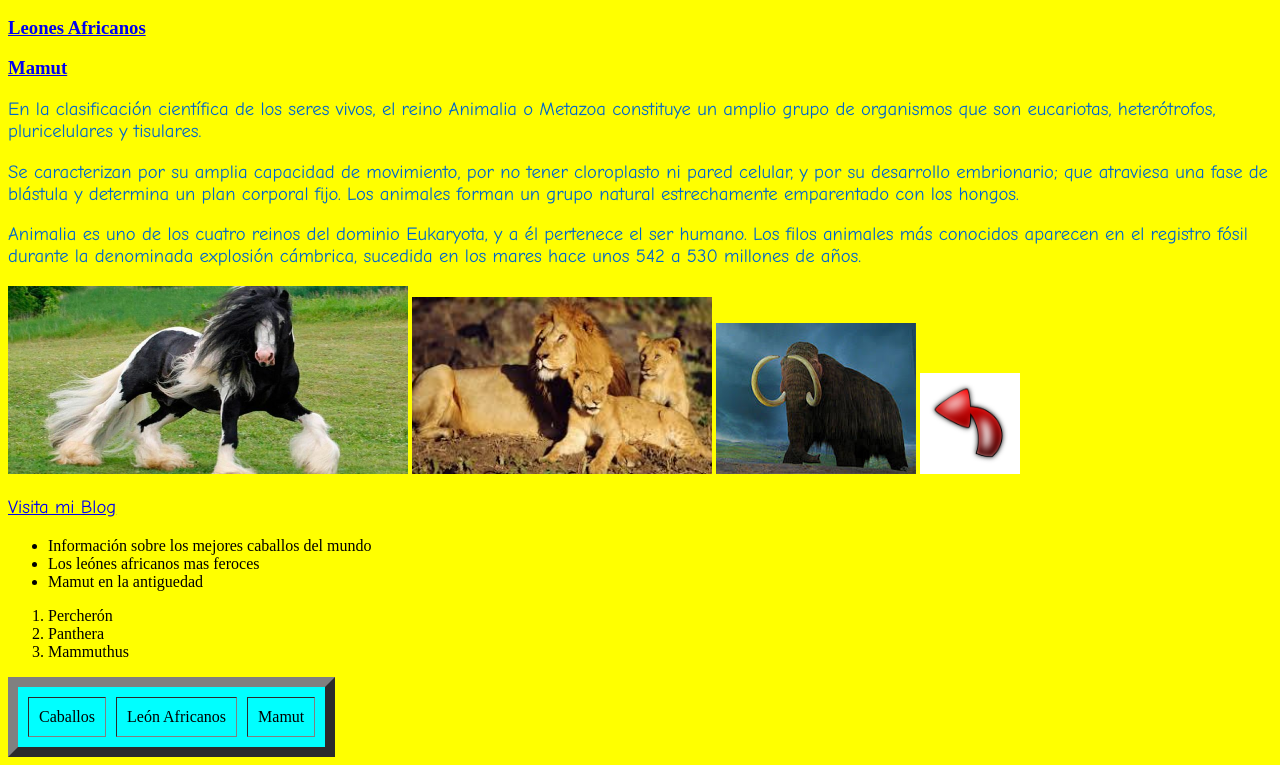
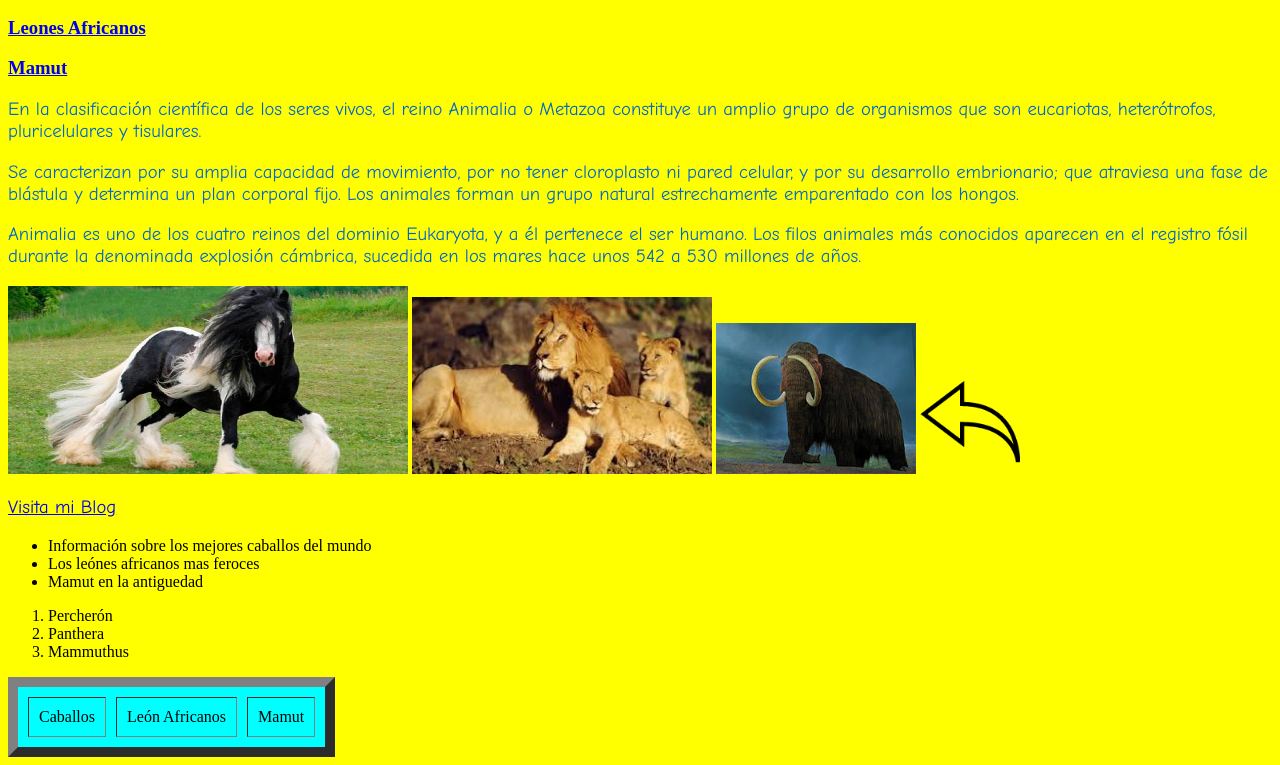
Before and after one commit to sofiagomesborges06/sofiagomesborges06.github.io, a plain HTML site: page index.html in a window 1280 px wide. Shown: the part 104-869 px from the top of the page. Drawn offline with Linux system fonts and the light colour scheme.

Commit message:
Update index.html

```diff
--- a/index.html
+++ b/index.html
@@ -38,7 +38,7 @@ a 530 millones de años.
 
 <img src="fotos/mamut.jpg"width=200>
 
-<img src="flecha.png"width=100>
+<img src="flechas.png"width=100>
 
 <p>
 <a href="https://sofiagomesborges06.wordpress.com/"> Visita mi Blog </a>
```
